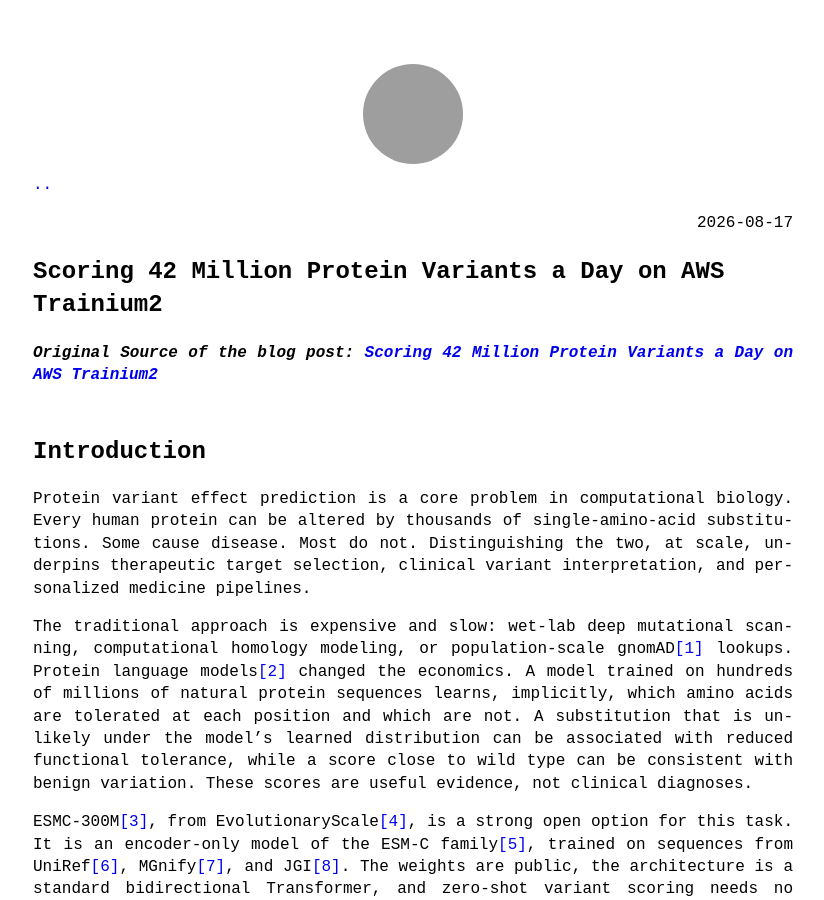
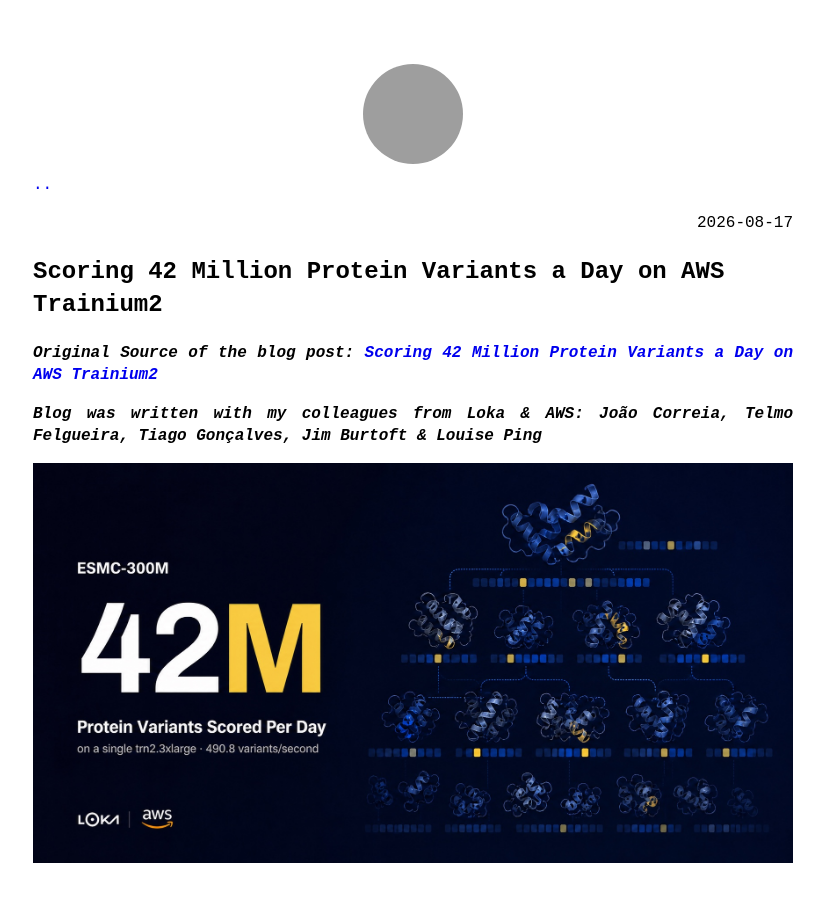
Before and after one commit to Shekswess/Shekswess.github.io, a Jekyll site: the page built from _posts/2026-08-18-scoring-42-million-protein-variants-a-day-on-aws-trainium2.md, in a window 1280 px wide and 900 px high, cut to the strip 0-900 px from the top of the window. Shown: the whole strip, without its empty margins (227-1051 px from the left). Built offline with Jekyll 4.4.1, drawn with Linux system fonts in a browser that asks for light colours; part of the change alters nothing that is shown; grey boxes are pictures that could not be loaded.

Commit message:
fix(blog): restore ESMC migration images and co-author credit

```diff
--- a/_posts/2026-08-18-scoring-42-million-protein-variants-a-day-on-aws-trainium2.md
+++ b/_posts/2026-08-18-scoring-42-million-protein-variants-a-day-on-aws-trainium2.md
@@ -6,12 +6,19 @@ author: shekswess
 date: 2026-08-18 00:00:00 +0800
 categories: [AI]
 tags: [AWS Trainium2, Neuron, PyTorch, ESMC, Hugging Face, Protein Language Models, Bio AI]
-image: https://lokahq.github.io/esmc-neuronx/assets/cover.jpg
+image: /assets/images/esmc-neuronx/cover.jpg
 canonical_url: https://lokahq.github.io/esmc-neuronx/
+source_title: "Scoring 42 Million Protein Variants a Day on AWS Trainium2"
+source_url: "https://lokahq.github.io/esmc-neuronx/"
+source_authors: ["João Correia", "Telmo Felgueira", "Tiago Gonçalves", "Bojan Jakimovski", "Jim Burtoft", "Louise Ping"]
 ---
 
 
 _**Original Source of the blog post: [Scoring 42 Million Protein Variants a Day on AWS Trainium2](https://lokahq.github.io/esmc-neuronx/)**_
+
+_**Blog was written with my colleagues from Loka & AWS: João Correia, Telmo Felgueira, Tiago Gonçalves, Jim Burtoft & Louise Ping**_
+
+![Cover: ESMC-300M, 42 million protein variants scored per day on a single trn2.3xlarge](/assets/images/esmc-neuronx/cover.jpg)
 
 
 ## Introduction
@@ -92,7 +99,9 @@ With four logical NeuronCores in parallel, the full-instance throughput is **490
 
 Table 3. D2Deep throughput and ROC-AUC by hardware configuration.
 
-Figure 1. D2Deep throughput across hardware configurations. Trainium2 4×logical NeuronCore at batch=16 and H100 at batch=16 are the key comparison: 18.6% higher throughput on Trainium2 at approximately 60% lower cost per million samples.
+![D2Deep throughput across hardware configurations](/assets/images/esmc-neuronx/figure-1.png)
+
+*Figure 1. D2Deep throughput across hardware configurations. Trainium2 4×logical NeuronCore at batch=16 and H100 at batch=16 are the key comparison: 18.6% higher throughput on Trainium2 at approximately 60% lower cost per million samples.*
 
 ### Per-unit comparison at batch=1
 
@@ -108,7 +117,9 @@ Table 4. Per-unit comparison at batch=1.
 
 At batch=1, a single Trainium2 logical NeuronCore scores 69.9 samples/s (279.4 ÷ 4) versus 35.9 samples/s on H100. **The Trainium2 logical NeuronCore is 1.95× faster per unit at batch=1 in this run.** The result suggests better utilization for this small, fixed-shape encoder workload; profiling would be needed to attribute it to a specific hardware subsystem.
 
-Figure 2. Per-unit throughput at batch=1: one Trainium2 logical NeuronCore vs one H100 GPU.
+![Per-unit throughput at batch=1](/assets/images/esmc-neuronx/figure-2.png)
+
+*Figure 2. Per-unit throughput at batch=1: one Trainium2 logical NeuronCore vs one H100 GPU.*
 
 ### Batch scaling
 
@@ -120,7 +131,9 @@ Conversely, on Trainium2, our tests show that batch=16 is the practical sweet sp
 
 In terms of raw throughput for bulk operations, H100 still has the higher potential, at a higher cost; Trainium2 can still be heavily optimized through kernel development. In the low-batch regime, Trainium2 is already the clear winner.
 
-Figure 3. Batch scaling for ESMC-300M D2Deep. H100 throughput grows 11.5× from batch=1 to batch=16 and reaches 998 samples/s at batch=256. Trainium2 (4 logical NeuronCores) is shown at the batch sizes measured here; batch=16 is its practical sweet spot for this workload.
+![Batch scaling for ESMC-300M D2Deep](/assets/images/esmc-neuronx/figure-3.png)
+
+*Figure 3. Batch scaling for ESMC-300M D2Deep. H100 throughput grows 11.5× from batch=1 to batch=16 and reaches 998 samples/s at batch=256. Trainium2 (4 logical NeuronCores) is shown at the batch sizes measured here; batch=16 is its practical sweet spot for this workload.*
 
 ### Cost-normalized throughput
 
@@ -146,7 +159,9 @@ Both rates are one-day EC2 Capacity Blocks for ML in São Paulo (sa-east-1), cap
 
 Table 6. Hourly cost and cost per million samples by configuration.
 
-Figure 4. Cost per million samples scored. At batch=16, Trainium2 scores more samples per second than H100 at approximately 60% lower cost per million; at maximum batch the two converge.
+![Cost per million samples scored](/assets/images/esmc-neuronx/figure-4.png)
+
+*Figure 4. Cost per million samples scored. At batch=16, Trainium2 scores more samples per second than H100 at approximately 60% lower cost per million; at maximum batch the two converge.*
 
 **The bottom line:** for this low-batch regime, Trainium2 is the more cost-effective option by far. At these measured rates, $2.235/hour on Trainium2 produces 490.8 samples/s, while $4.720/hour on H100 produces 414.0 samples/s—approximately **2.5× more samples per dollar** on Trainium2. Even at maximum batch, Trainium2 is still the slightly more cost-effective option.
 
```
Also changed, not shown: assets/images/esmc-neuronx/cover.jpg (added), assets/images/esmc-neuronx/figure-1.png (added), assets/images/esmc-neuronx/figure-2.png (added), assets/images/esmc-neuronx/figure-3.png (added), assets/images/esmc-neuronx/figure-4.png (added).
